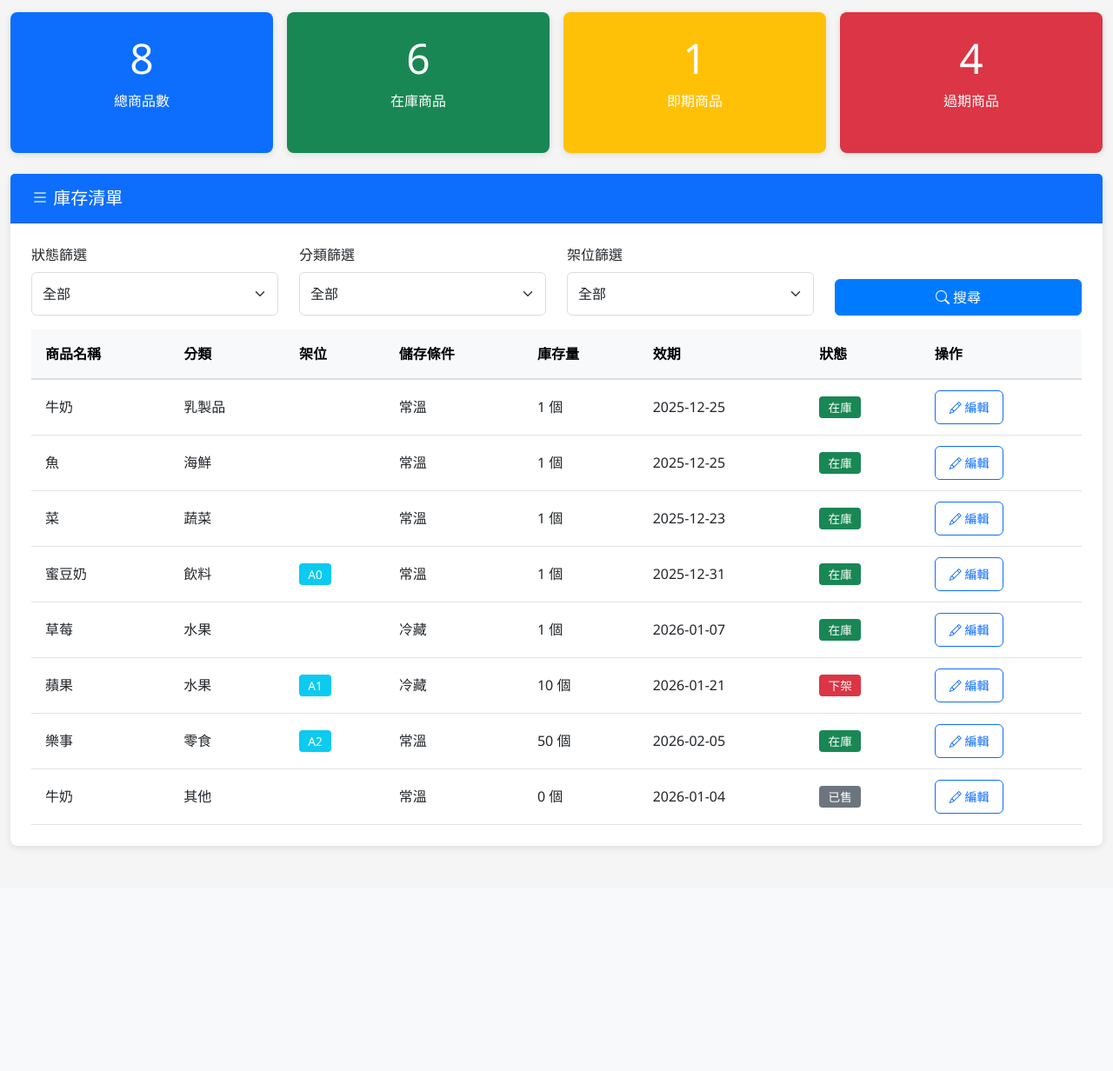
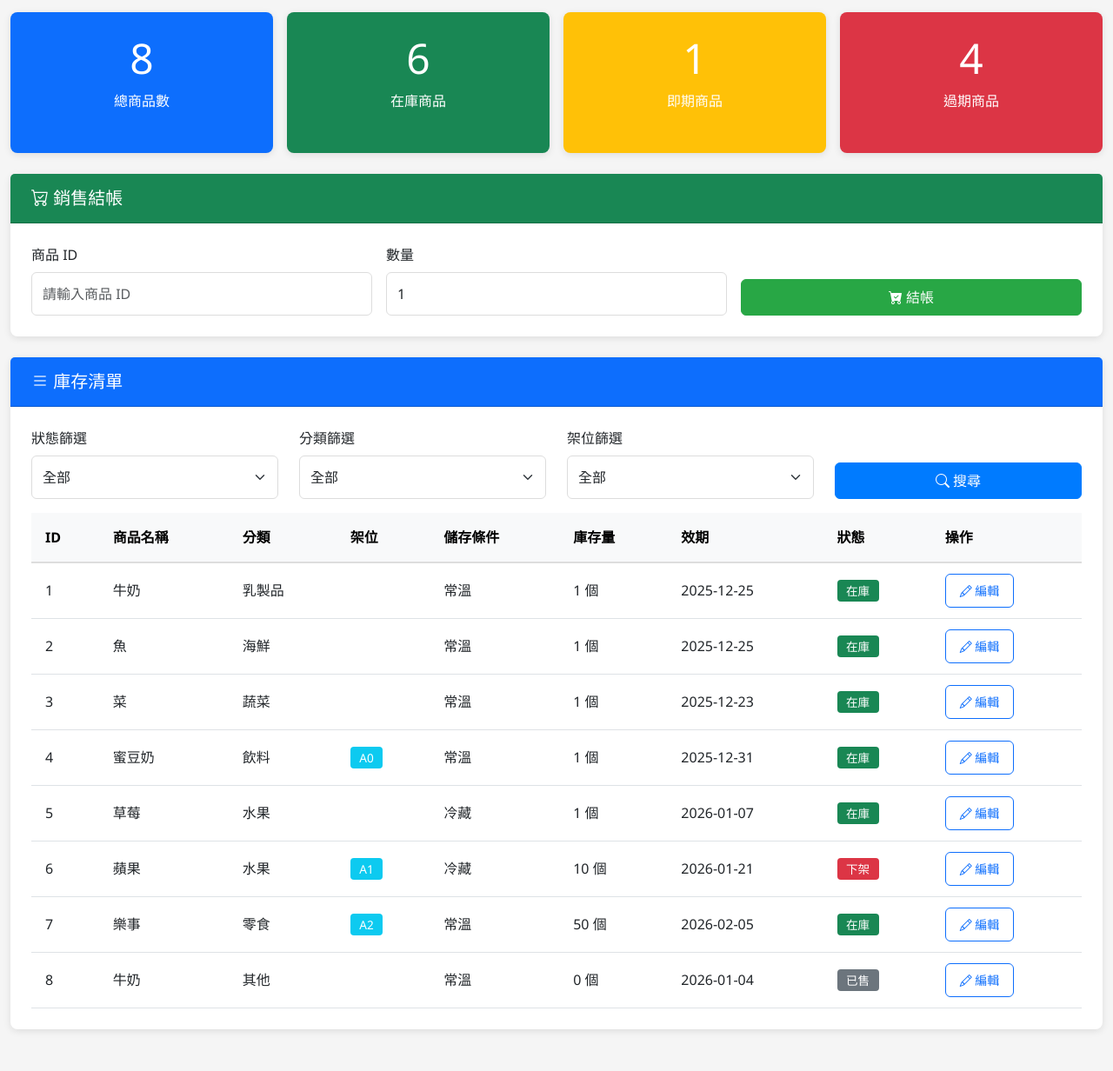
Before and after one commit to eric1214-stack/-, a Flask app: page /inventory/legacy in a window 1280 px wide. Shown: the part 201-1433 px from the top of the page at 87% size. Before the commit the page ends 1178 px from the top, so only its background shows below. Run offline with Flask 3, Linux system fonts and the light colour scheme; data comes from the database, SQL or seed files in the repository.

Commit message:
Feat: Add checkout functionality to inventory_unified.html
This commit adds a checkout section to the inventory_unified.html page, displays the item ID in the inventory table, and implements the corresponding checkout() JavaScript function.

```diff
--- a/src/templates/inventory_unified.html
+++ b/src/templates/inventory_unified.html
@@ -91,6 +91,30 @@
             </div>
         </div>
 
+        <!-- 銷售結帳 -->
+        <div class="card mb-4">
+            <div class="card-header bg-success text-white">
+                <h2 class="h5 mb-0"><i class="bi bi-cart-check"></i> 銷售結帳</h2>
+            </div>
+            <div class="card-body">
+                <div class="row g-3 align-items-end">
+                    <div class="col-md-4">
+                        <label for="checkout-product-id" class="form-label">商品 ID</label>
+                        <input type="number" class="form-control" id="checkout-product-id" placeholder="請輸入商品 ID">
+                    </div>
+                    <div class="col-md-4">
+                        <label for="checkout-quantity" class="form-label">數量</label>
+                        <input type="number" class="form-control" id="checkout-quantity" value="1" min="1">
+                    </div>
+                    <div class="col-md-4">
+                        <button class="btn btn-success w-100" onclick="checkout()">
+                            <i class="bi bi-cart-check-fill"></i> 結帳
+                        </button>
+                    </div>
+                </div>
+            </div>
+        </div>
+
         <!-- 庫存清單 -->
         <div class="card mb-4">
             <div class="card-header bg-primary text-white">
@@ -132,6 +156,7 @@
                     <table class="table table-hover">
                         <thead class="table-light">
                             <tr>
+                                <th>ID</th>
                                 <th>商品名稱</th>
                                 <th>分類</th>
                                 <th>架位</th>
@@ -144,7 +169,7 @@
                         </thead>
                         <tbody id="inventoryTable">
                             <tr>
-                                <td colspan="8" class="text-center text-muted">載入中...</td>
+                                <td colspan="9" class="text-center text-muted">載入中...</td>
                             </tr>
                         </tbody>
                     </table>
@@ -172,7 +197,7 @@
 
                         <div class="mb-3">
                             <label class="form-label" for="editBarcode">條碼</label>
-                            <input type="text" class="form-control" id="editBarcode" aria-label="條碼" placeholder="請輸入條碼">
+                            <input type="text" class="form-control" id="editBarcode" aria-label="條碼" placeholder="請輸入條碼" required>
                         </div>
 
                         <div class="mb-3">
@@ -272,12 +297,13 @@
         function renderTable(items) {
             const tbody = document.getElementById('inventoryTable');
             if (items.length === 0) {
-                tbody.innerHTML = '<tr><td colspan="8" class="text-center text-muted">沒有符合條件的商品</td></tr>';
+                tbody.innerHTML = '<tr><td colspan="9" class="text-center text-muted">沒有符合條件的商品</td></tr>';
                 return;
             }
 
             tbody.innerHTML = items.map(item => `
                 <tr>
+                    <td>${item.id}</td>
                     <td>${item.name}</td>
                     <td>${item.category}</td>
                     <td><span class="badge bg-info">${item.storage_location}</span></td>
@@ -383,6 +409,56 @@
                 }
             });
         }
+        function checkout() {
+    const checkoutItemIdElement = document.getElementById('checkout-product-id');
+    const checkoutQuantityElement = document.getElementById('checkout-quantity');
+
+    if (!checkoutItemIdElement) {
+        showError('商品ID輸入框未找到');
+        return;
+    }
+    if (!checkoutQuantityElement) {
+        showError('數量輸入框未找到');
+        return;
+    }
+
+    const itemId = parseInt(checkoutItemIdElement.value);
+    const quantity = parseInt(checkoutQuantityElement.value);
+
+    if (isNaN(itemId) || !quantity || quantity <= 0) {
+        showError('請輸入有效的商品ID和數量');
+        return;
+    }
+
+
+    fetch('/api/inventory/checkout', {
+        method: 'POST',
+        headers: {'Content-Type': 'application/json'},
+        body: JSON.stringify({item_id: itemId, quantity: quantity})
+    })
+    .then(response => response.json())
+    .then(data => {
+        if (data.success) {
+            alert(`結帳成功！金額: $${data.final_amount}`);
+            if (data.is_expiring_soon) {
+                alert('此商品即期，已自動應用折扣');
+            }
+            loadInventory();
+            loadStats();
+            document.getElementById('checkout-product-id').value = '';
+            document.getElementById('checkout-quantity').value = '';
+        } else {
+            alert(data.error || '結帳失敗');
+        }
+    })
+    .catch(error => {
+        console.error('Error:', error);
+        alert('網絡錯誤');
+    })
+    .finally(() => {
+
+    });
+}
     </script>
 </body>
 </html>
```
